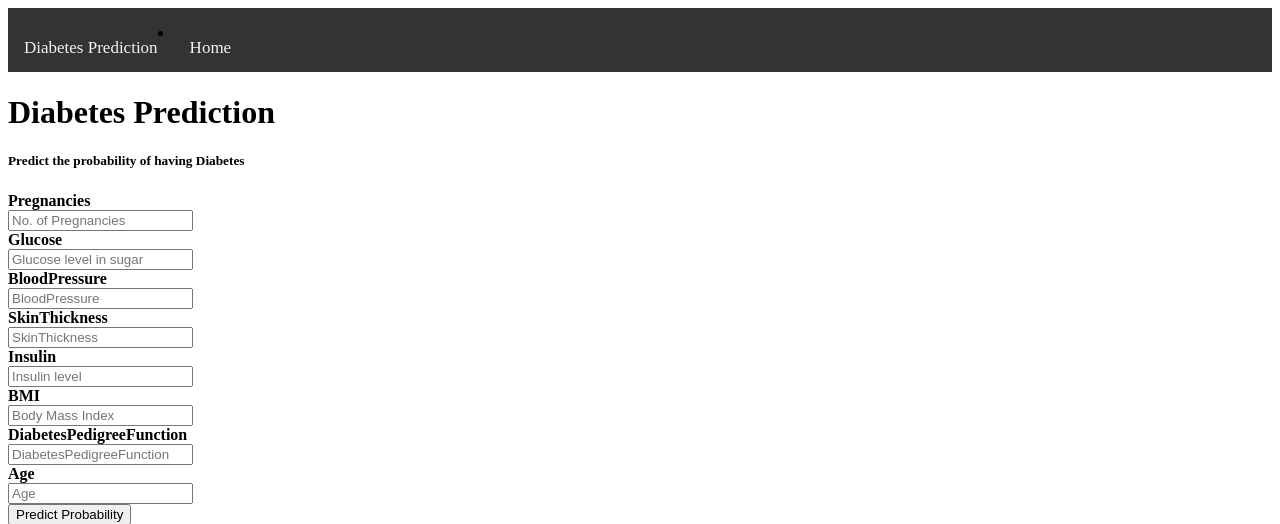
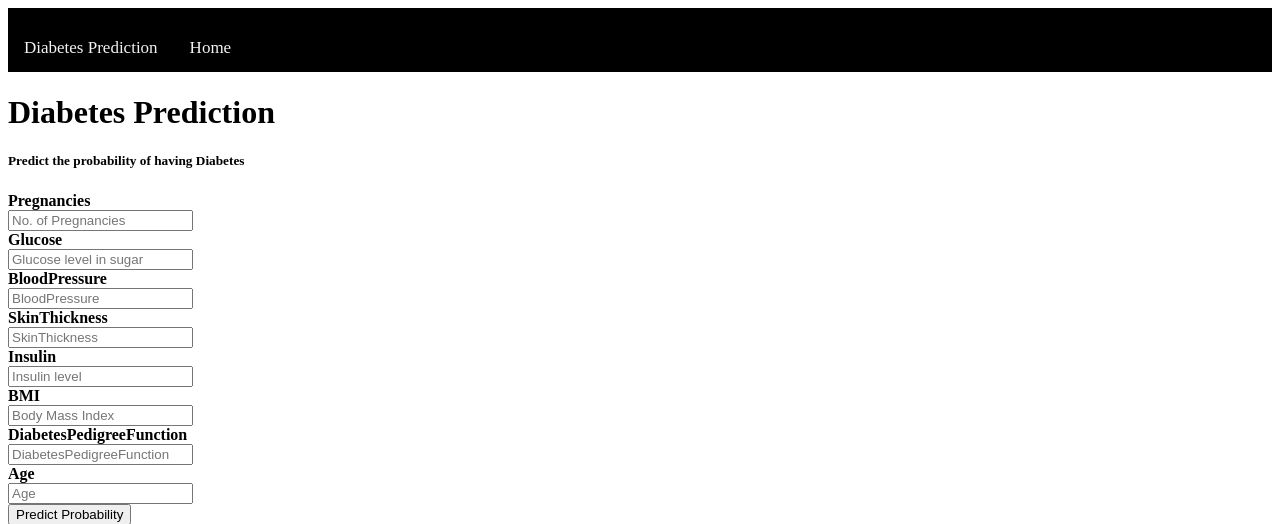
Before and after one commit to shwetathikekar/FRT_Diabetes_Prediction_Project, a Python web app: template templates/index.html in a window 1280 px wide. Shown: the top 524 px of the page. Run offline with Jinja, Linux system fonts and the light colour scheme; the template is opened without the code that fills it, so the values that code supplies are empty; some libraries are stand-ins or nearby versions.

Commit message:
css change

```diff
--- a/static/css/materialize.css
+++ b/static/css/materialize.css
@@ -1,5 +1,5 @@
 .navigation {
-    background-color: #333;
+    background-color: rgb(0, 0, 0);
     overflow: hidden;
   }
 
```
